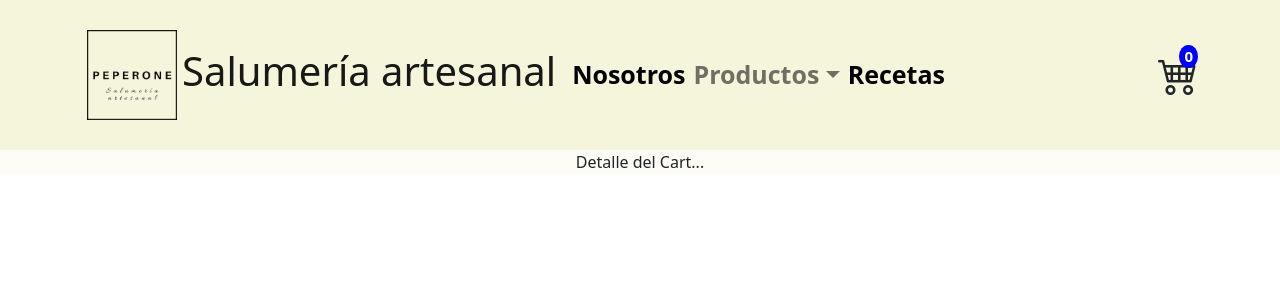
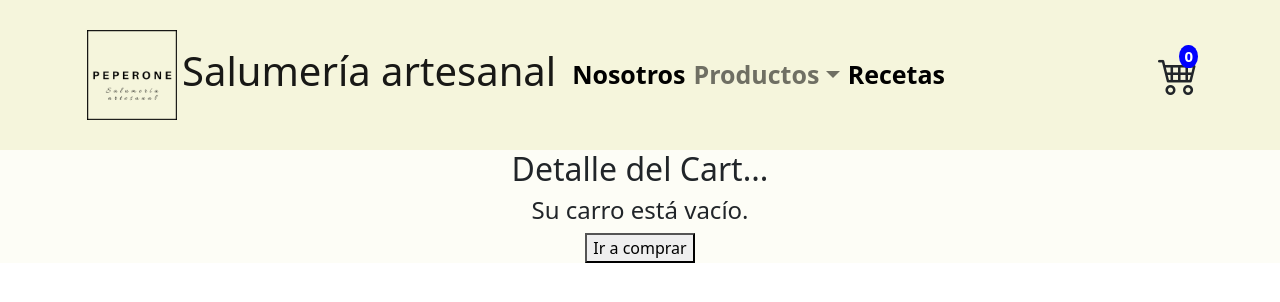
Before and after one commit to FrBianciotto/Proyecto-React, a React (Create React App) app: page /cart in a window 1280 px wide. Shown: the top 302 px of the page. Built offline with nearby package versions, Linux system fonts and the light colour scheme.

Commit message:
CartContext

```diff
--- a/src/App.jsx
+++ b/src/App.jsx
@@ -1,17 +1,19 @@
 import React from 'react';
 import {BrowserRouter, Routes, Route, Navigate} from 'react-router-dom'
+import Cart from './components/Cart/Cart';
+import CartContextProvider from './context/CartContext';
 import './App.css';
 import 'bootstrap/dist/css/bootstrap.min.css';
 import 'bootstrap-icons/font/bootstrap-icons.css'
 import NavBar from './components/navbar/Navbar';
 import ItemListContainer from './Container/ItemListContainer/ItemListContainer';
 import ItemDetailContainer from './Container/ItemDetailContainer/ItemDetailContainer';
-import Cart from './components/Cart/Cart';
 
 
 function App() {
   return (
     <BrowserRouter>
+     <CartContextProvider>
       <div className="App">
           <NavBar/>
           <Routes>
@@ -23,6 +25,7 @@ function App() {
             <Route path='/*' element={<Navigate to='/'/>}/>
           </Routes>
       </div>
+      </CartContextProvider>
     </BrowserRouter>
   );
 }
--- a/src/components/Cart/Cart.jsx
+++ b/src/components/Cart/Cart.jsx
@@ -1,9 +1,33 @@
 import React from 'react'
+import { Link } from 'react-router-dom'
+import { useCartContext } from '../../context/CartContext'
 
 const Cart = () => {
+  const { cartList, clearCart, deleteItem} = useCartContext()
+  console.log(cartList)
   return (
     <div>
-        Detalle del Cart...
+      <h2> Detalle del Cart...</h2>
+      {cartList.length ? (
+        <div>
+          {cartList.map((product) =>(
+
+            <li>
+              {`Producto: ${product.nombre} -Precio: ${product.precio} - Cantidad: ${product.cantidad} `}
+              <button className="delete-button" onClick={(product) => deleteItem(product.id)}>Eliminar Producto</button>
+            </li>
+          ))}
+          <button onClick={clearCart}>Vaciar carrito</button>
+        </div>
+      ) : (
+        <div className='emptyCart'>
+          <h4>Su carro está vacío.</h4>
+          <Link to='/'>
+            <button>Ir a comprar</button>
+          </Link>
+        </div>
+      )}
+
     </div>
   )
 }
--- a/src/components/ItemDetail/ItemDetail.jsx
+++ b/src/components/ItemDetail/ItemDetail.jsx
@@ -1,17 +1,21 @@
 import { useState } from 'react'
 import { Card, CardGroup } from 'react-bootstrap'
 import swal from 'sweetalert'
+import { useCartContext } from '../../context/CartContext'
 import ItemCount from '../ItemCount/Itemcount'
 import OptionButton from '../OptionButton/OptionButton'
 import './itemDetail.css'
 
 const ItemDetail = ({ prod }) => {
   const [inputType, setImputType] = useState('itemCount')
+  const {addToCart, cartList} = useCartContext()
   let { imagen, nombre, descripcion, stock, precio } = prod
 
   const onAdd = (quantity) => {
     swal("¡Producto Cargado!", `Añadiste ${quantity} ${nombre} al carrito`, "success")
+    addToCart({...prod, cantidad: quantity})
   }
+  console.log(cartList)
   function handleInputType() {
     setImputType('buyButtons')
   }
--- /dev/null
+++ b/src/context/CartContext.jsx
@@ -0,0 +1,46 @@
+import {createContext, useContext, useState } from 'react'
+
+const CartContext = createContext([])
+export const useCartContext = () => useContext(CartContext)
+
+
+const CartContextProvider = ({children}) =>{
+    const [cartList, setCartList] = useState([])
+
+    const isInCart=(id)=> cartList.some((product)=>product.id===id)
+    function addToCart(item) {
+        if (isInCart(item.id)) {
+            const index= cartList.findIndex((product)=>product.id===item.id)
+            cartList[index].cantidad+= item.cantidad
+        }else{
+            setCartList( [
+                ...cartList,
+                item
+            ] )
+        }
+    }
+
+    const deleteItem =(id)=> {
+        const newCart = [...cartList];
+        let index = newCart.findIndex((product) => product.id === id);
+        newCart.splice(index, 1);
+        setCartList([...newCart]);
+    }
+
+    const clearCart = () => {
+        setCartList([])
+    }
+
+    return (
+        <CartContext.Provider value={ {
+            cartList,
+            addToCart,
+            deleteItem,
+            clearCart
+        } } >
+            {children}
+        </CartContext.Provider>
+    )
+}
+
+export default CartContextProvider
```
